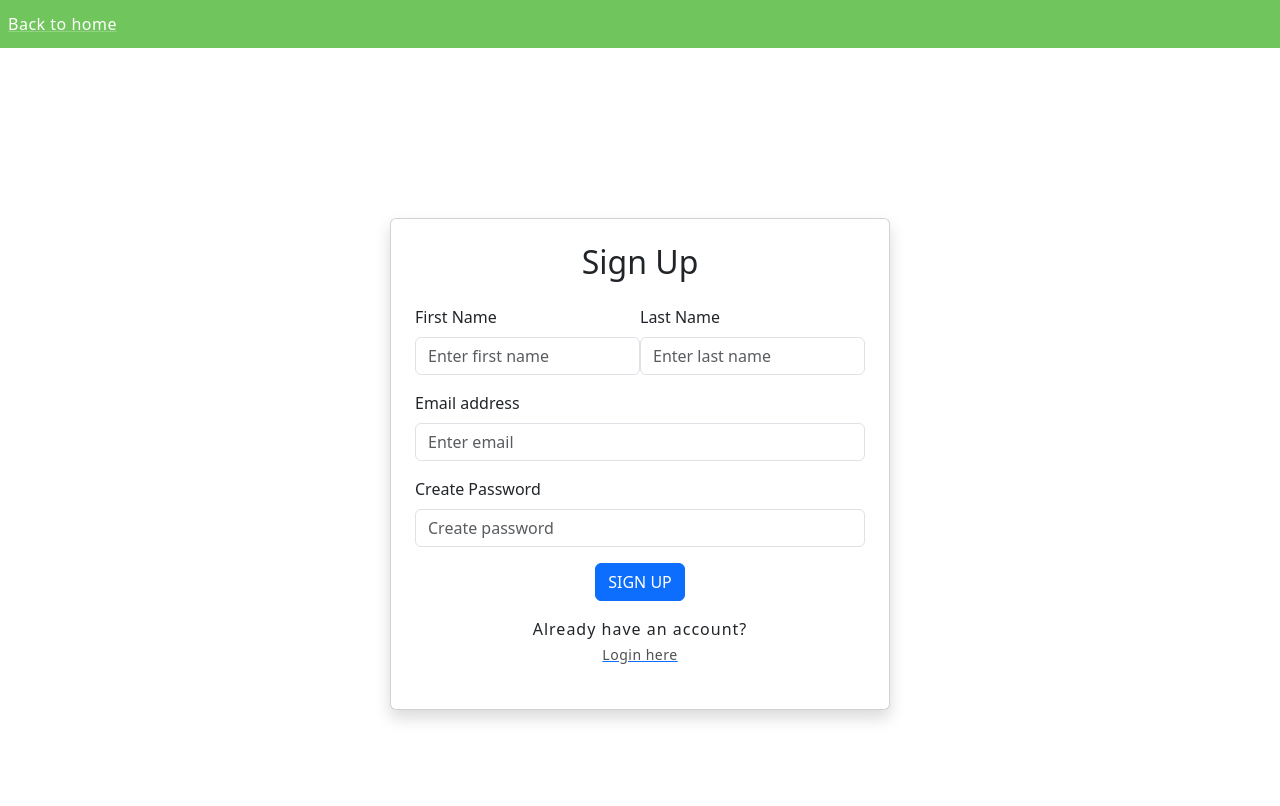
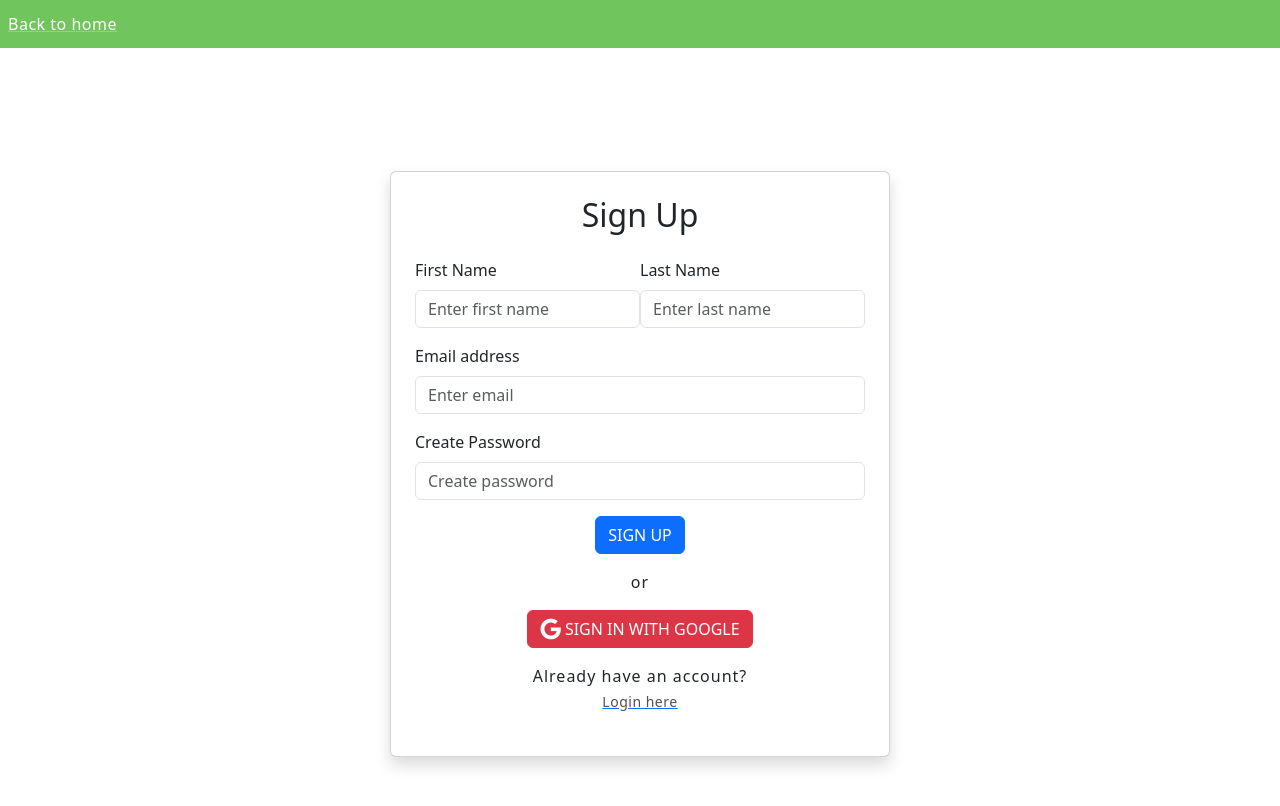
Before and after one commit to abhishekchauhandz/MyFirstNextProject, a Next.js app: page /sign-up in a window 1280 px wide. Shown: the top 806 px of the page. Built offline with nearby package versions, Linux system fonts and the light colour scheme; no server answers.

Commit message:
updated contact form

```diff
--- a/public/assets/css/style.css
+++ b/public/assets/css/style.css
@@ -192,6 +192,18 @@ span {
 
 .navbar a,
 .navbar a:focus {
+  display: flex;
+  align-items: center;
+  justify-content: space-between;
+  padding: 10px 0 10px 30px;
+  font-family: "Roboto", sans-serif;
+  font-size: 15px;
+  color: #222;
+  white-space: nowrap;
+  transition: 0.3s;
+  letter-spacing: 0;
+}
+.navbar span {
   display: flex;
   align-items: center;
   justify-content: space-between;
--- a/src/app/(auth)/sign-up/page.tsx
+++ b/src/app/(auth)/sign-up/page.tsx
@@ -3,7 +3,7 @@
 
 import Link from 'next/link';
 import React, { useState } from 'react';
-import { createUserWithEmailAndPassword, signOut } from 'firebase/auth';
+import { createUserWithEmailAndPassword, signOut, signInWithPopup, GoogleAuthProvider } from 'firebase/auth';
 import { auth, db } from '@/app/firebaseConfig';
 import { doc, setDoc } from 'firebase/firestore';
 import { useRouter } from 'next/navigation';
@@ -42,6 +42,23 @@ const SignUp: React.FC = () => {
     }
   };
 
+  const handleGoogleSignIn = async () => {
+    const provider = new GoogleAuthProvider();
+    try {
+      const result = await signInWithPopup(auth, provider);
+      const user = result.user;
+      await setDoc(doc(db, 'users', user.uid), {
+        firstName: user.displayName?.split(' ')[0] || '',
+        lastName: user.displayName?.split(' ')[1] || '',
+        email: user.email,
+      });
+      router.push('/');
+    } catch (error) {
+      console.error('Error signing in with Google:', error);
+      alert('Google sign-in failed');
+    }
+  };
+
   return (
     <>
       <Link href="/">
@@ -73,6 +90,14 @@ const SignUp: React.FC = () => {
               <button type="submit" className="btn btn-primary btn-block">{loading ? "Signing up.." : "Sign Up"}</button>
             </div>
           </form>
+          <div className="text-center my-3">
+            <span>or</span>
+          </div>
+          <div className="form-group d-flex justify-content-center">
+            <button onClick={handleGoogleSignIn} className="btn btn-danger btn-block">
+              <i className="fab fa-google mr-3 fa-lg"></i> Sign in with Google
+            </button>
+          </div>
           <div className="text-center mt-3">
             <span>Already have an account? </span>
             <Link href="/login">
--- a/src/app/_components/Header.tsx
+++ b/src/app/_components/Header.tsx
@@ -24,7 +24,7 @@ export default function Header() {
             <li><a className='nav-link scrollto' href='#contact'>Contact</a></li>
             {user ? (
               <>
-                <li><span style={{ marginLeft: "3rem", fontWeight: "500" }}>Welcome, {userName || 'User'}</span></li>
+                <li><span>Welcome, {userName || 'User'}</span></li>
                 <li><button onClick={logout} className="btn btn-primary px-4 py-2" style={{ fontSize: "0.7rem", backgroundColor: "#71c55d", marginLeft: "30px" }}>Logout</button></li>
               </>
             ) : (
--- a/src/app/layout.tsx
+++ b/src/app/layout.tsx
@@ -1,3 +1,4 @@
+// src/app/layout.tsx
 import Script from 'next/script';
 
 import '../../public/assets/css/style.css'; // global css
@@ -8,8 +9,6 @@ import '../../public/assets/vendor/swiper/swiper-bundle.min.css';
 import '../../public/assets/vendor/aos/aos.css'; // import AOS CSS
 import { AuthProvider } from './context/AuthContext';
 
-
-
 export const metadata = {
   title: 'Next.js',
   description: 'Generated by Next.js',
@@ -19,9 +18,8 @@ export const metadata = {
     android: [ './android-chrome-192x192.png' ],
     manifest: [
       './site.webmanifest'
-      ]
-}
-
+    ]
+  }
 };
 
 export default function RootLayout({ children }: { children: React.ReactNode }) {
@@ -29,14 +27,16 @@ export default function RootLayout({ children }: { children: React.ReactNode })
     <html lang='en'>
       <head>
         <link href='https://fonts.googleapis.com/css?family=Open+Sans:300,300i,400,400i,700,700i|Roboto:100,300,400,500,700|Philosopher:400,400i,700,700i' rel='stylesheet' />
+        <link
+          rel="stylesheet"
+          href="https://cdnjs.cloudflare.com/ajax/libs/font-awesome/5.15.4/css/all.min.css"
+          crossOrigin="anonymous"
+        />
       </head>
       <body>
         <AuthProvider>
-
-        {children}
-
+          {children}
         </AuthProvider>
-
 
         <Script src="/main.js" strategy="beforeInteractive"/>
         <Script src="assets/vendor/aos/aos.js" strategy='lazyOnload'/>
@@ -44,5 +44,5 @@ export default function RootLayout({ children }: { children: React.ReactNode })
         <Script src="assets/vendor/swiper/swiper-bundle.min.js" strategy='lazyOnload'/>
       </body>
     </html>
-  )
+  );
 }
--- a/src/app/utils/mailSender.utils.ts
+++ b/src/app/utils/mailSender.utils.ts
@@ -1,14 +1,12 @@
-import nodemailer from "nodemailer";
-import SMTPConnection from "nodemailer/lib/smtp-connection";
+import nodemailer from 'nodemailer';
 
 export const transporter = nodemailer.createTransport({
     service: "gmail",
-    host: "smtp.gmail.com",
-    port: 587,
+    host: process.env.SMTP_HOST,
+    port: Number(process.env.SMTP_PORT),
     secure: false,
     auth: {
         user: process.env.NEXT_PUBLIC_AUTH_MAIL,
         pass: process.env.NEXT_PUBLIC_AUTH_PASSWORD
     }
-
 });
```
Also changed, not shown: src/app/_components/Contact.tsx (+7 -5 lines).
